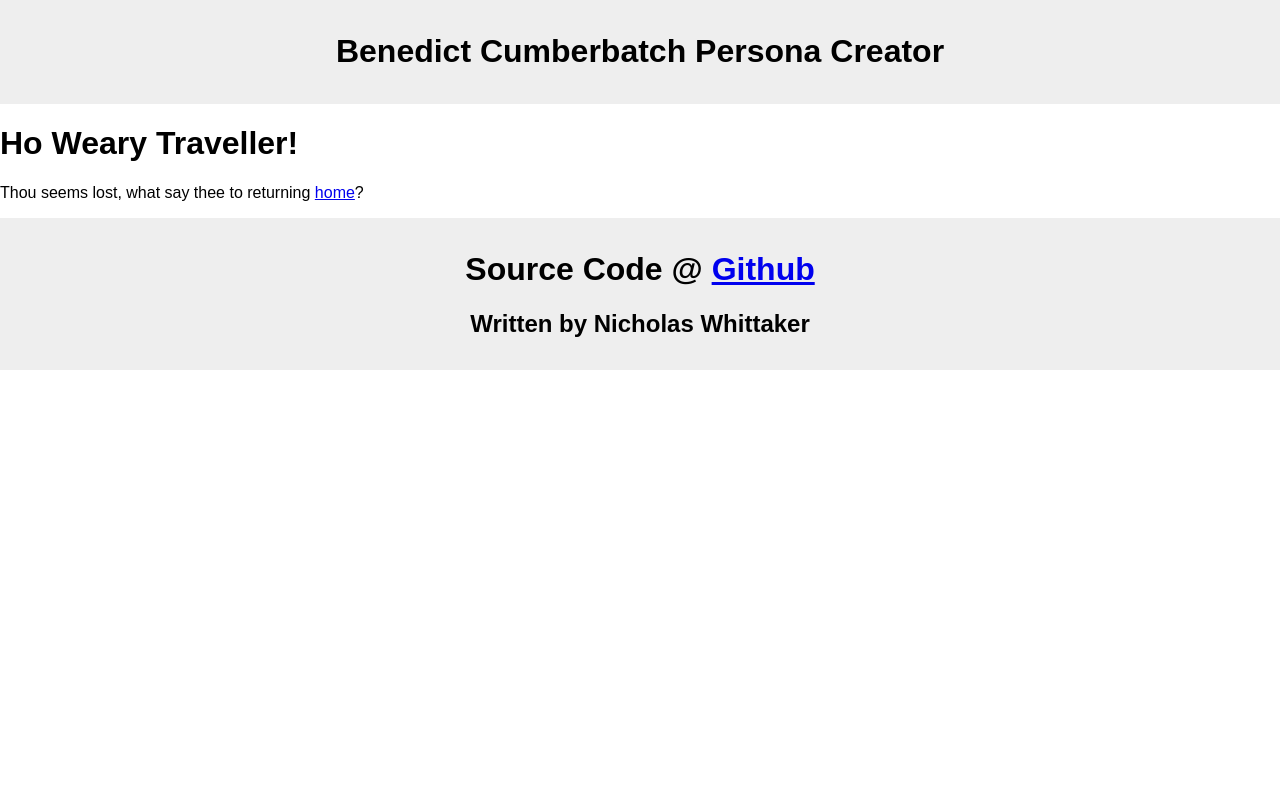
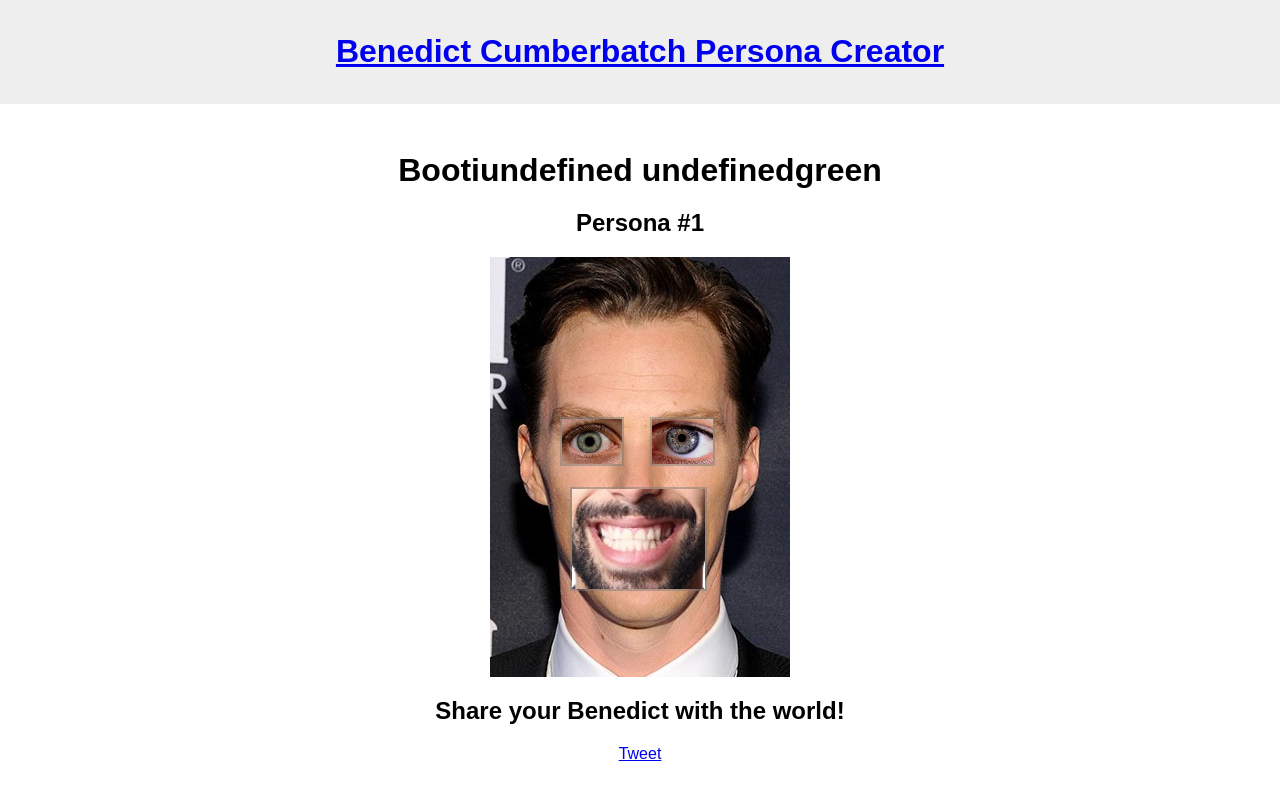
Before and after one commit to nchlswhttkr/benedict-cumberbatch, a React (Create React App) app: page /benedict/persona/1 in a window 1280 px wide. Shown: the top 800 px of the page. Built offline with nearby package versions, Linux system fonts and the light colour scheme.

Commit message:
feat: added twitter support, improved styling

```diff
--- a/public/index.html
+++ b/public/index.html
@@ -20,6 +20,22 @@
       Learn how to configure a non-root public URL by running `npm run build`.
     -->
     <title>Benedict Cumberbatch</title>
+    <script>window.twttr = (function(d, s, id) {
+      var js, fjs = d.getElementsByTagName(s)[0],
+        t = window.twttr || {};
+      if (d.getElementById(id)) return t;
+      js = d.createElement(s);
+      js.id = id;
+      js.src = "https://platform.twitter.com/widgets.js";
+      fjs.parentNode.insertBefore(js, fjs);
+
+      t._e = [];
+      t.ready = function(f) {
+        t._e.push(f);
+      };
+
+      return t;
+    }(document, "script", "twitter-wjs"));</script>
   </head>
   <body>
     <noscript>
--- a/src/components/Base/header.js
+++ b/src/components/Base/header.js
@@ -1,9 +1,10 @@
 import React from 'react'
+import { Link } from 'react-router-dom'
 
 const Header = props => {
   return (
     <header style={{ backgroundColor: '#eee', textAlign: 'center', padding: '12px' }}>
-      <h1>Benedict Cumberbatch Persona Creator</h1>
+      <Link to='/'><h1>Benedict Cumberbatch Persona Creator</h1></Link>
     </header>
   )
 }
--- a/src/components/Persona/Face/index.js
+++ b/src/components/Persona/Face/index.js
@@ -8,9 +8,9 @@
 const Face = ({ faceID }) => {
   return (
     <div style={{ position: 'relative', backgroundImage: `url(${benedict})`, backgroundRepeat: 'no-repeat', backgroundPosition: 'center', height: '420px', width: '300px', margin: '0 auto' }}>
-      <img src={leftEye} style={{ position: 'absolute', left: '70px', top: '160px', height: '45px', border: '2px solid rgba(127,127,127,0.5)' }} />
-      <img src={rightEye} style={{ position: 'absolute', left: '160px', top: '160px', height: '45px', border: '2px solid rgba(127,127,127,0.5)' }} />
-      <img src={mouth} style={{ position: 'absolute', left: '80px', top: '230px', height: '100px', border: '2px solid rgba(127,127,127,0.5)' }} />
+      <img src={leftEye} style={{ position: 'absolute', left: '70px', top: '160px', height: '45px', border: '2px solid rgba(127,127,127,0.5)' }} alt='Left Eye' />
+      <img src={rightEye} style={{ position: 'absolute', left: '160px', top: '160px', height: '45px', border: '2px solid rgba(127,127,127,0.5)' }} alt='Right Eye' />
+      <img src={mouth} style={{ position: 'absolute', left: '80px', top: '230px', height: '100px', border: '2px solid rgba(127,127,127,0.5)' }} alt='Mouth' />
     </div>
   )
 }
--- a/src/components/Persona/index.js
+++ b/src/components/Persona/index.js
@@ -10,6 +10,13 @@
       <h1 style={{ margin: '0' }}>{`${syllables.first[id[0]]}${syllables.second[id[1]]} ${syllables.third[id[2]]}${syllables.fourth[3]}`}</h1>
       <h2>{`Persona #${match.params.id}`}</h2>
       <Face />
+      <h2>Share your Benedict with the world!</h2>
+      <a
+        class='twitter-share-button'
+        href='https://twitter.com/intent/tweet'
+      >
+        Tweet
+      </a>
     </div>
   )
 }
--- a/src/index.js
+++ b/src/index.js
@@ -6,7 +6,7 @@
 import registerServiceWorker from './registerServiceWorker'
 
 render(
-  <BrowserRouter>
+  <BrowserRouter basename='/benedict/'>
     <App />
   </BrowserRouter>,
   document.getElementById('root')
```
